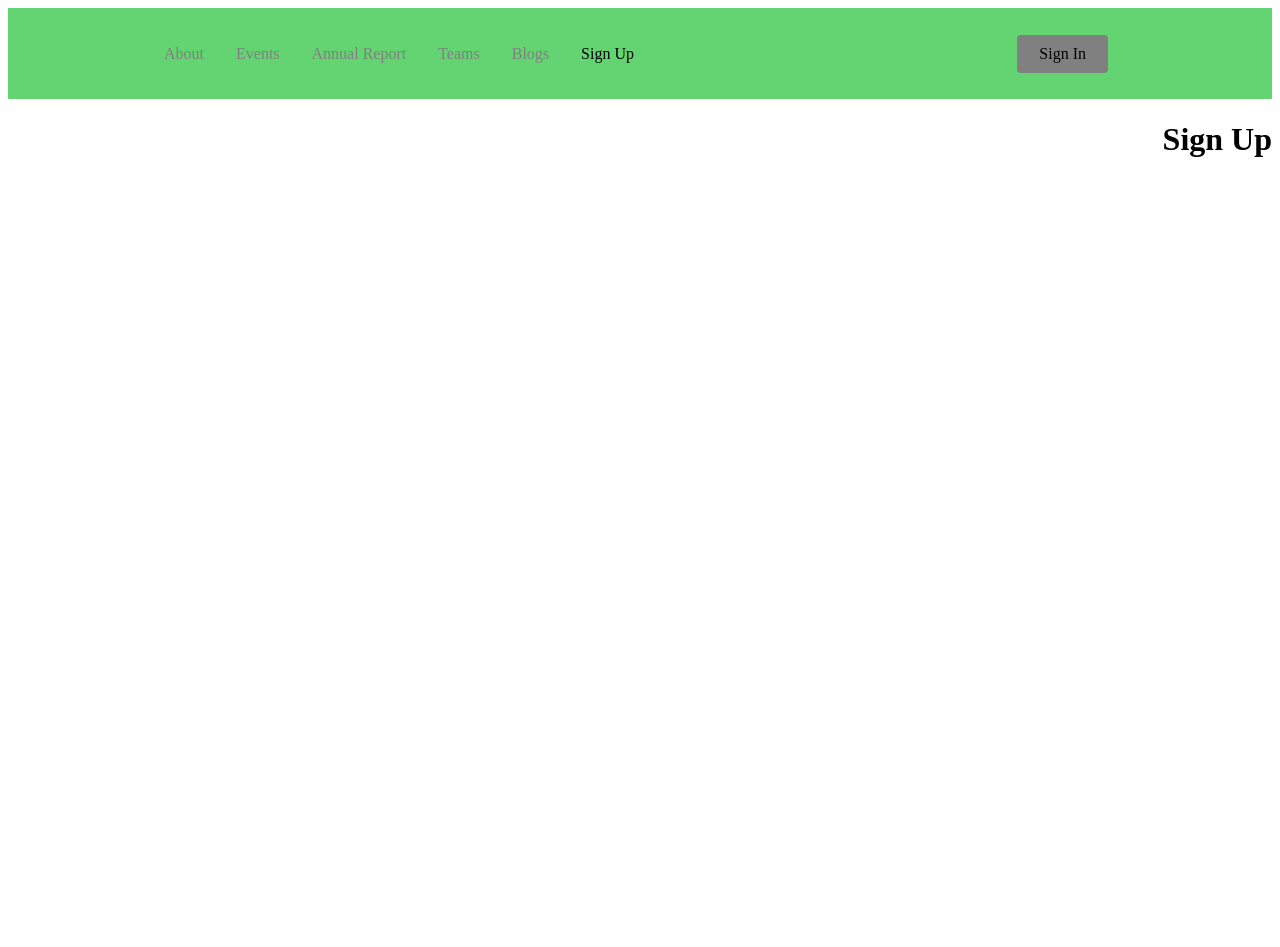
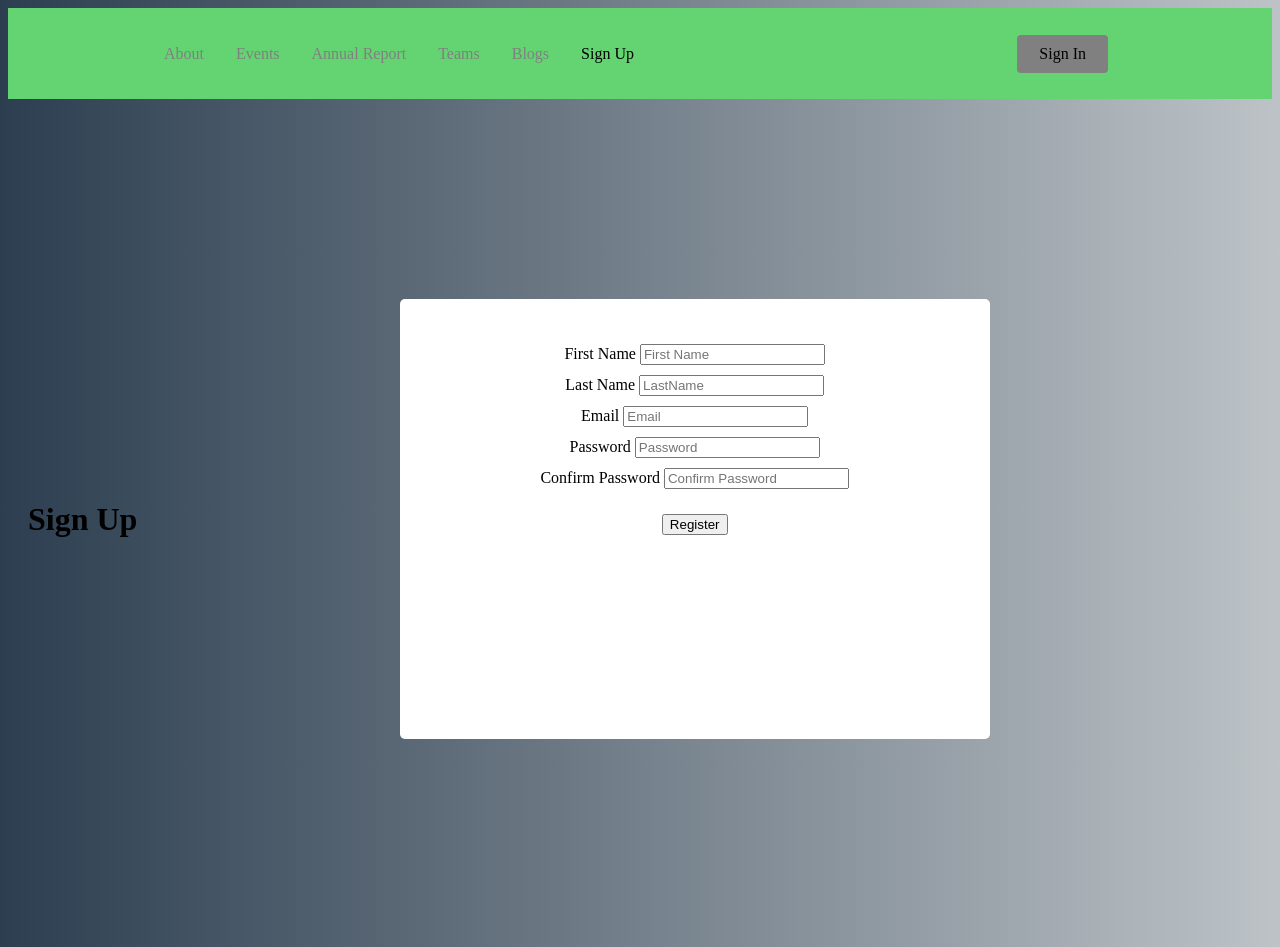
Before and after one commit to deepa5053/website, a React (Create React App) app: page /sign-up in a window 1280 px wide. Before the commit the page ends 907 px from the top, so only its background shows below. Built offline with nearby package versions, Linux system fonts and the light colour scheme.

Commit message:
sign up form created

```diff
--- a/src/App.js
+++ b/src/App.js
@@ -9,6 +9,7 @@ import AnnualReport from './pages/annual';
 import Teams from './pages/team';
 import Blogs from './pages/blogs';
 import SignUp from './pages/signup';
+import signin from './pages/signin';
 
 function App() {
   return (
@@ -23,6 +24,7 @@ function App() {
         <Route path='/team' element={<Teams/>} />
         <Route path='/blogs' element={<Blogs/>} />
         <Route path='/sign-up' element={<SignUp/>} />
+        <Route path='/signin' element={<signin/>} />
       </Routes>
 
     </Router>
--- a/src/components/Navbar/index.js
+++ b/src/components/Navbar/index.js
@@ -37,6 +37,7 @@ const Navbar = () => {
           {/* <NavBtnLink to='/sign-in'>Sign In</NavBtnLink> */}
         </NavMenu>
         <NavBtn>
+
           <NavBtnLink to='/signin'>Sign In</NavBtnLink>
         </NavBtn>
       </Nav>
--- a/src/pages/about.js
+++ b/src/pages/about.js
@@ -10,7 +10,7 @@ const About = () => {
         height: '100vh'
       }}
     >
-      <h1>GeeksforGeeks is a Computer Science portal for geeks.</h1>
+      <h1>Welcome</h1>
     </div>
   );
 };
--- a/src/pages/blogs.js
+++ b/src/pages/blogs.js
@@ -10,7 +10,7 @@ const Blogs = () => {
         height: '100vh'
       }}
     >
-      <h1>Welcome to GeeksforGeeks Blogs</h1>
+      <h1>Welcome to Blogs</h1>
     </div>
   );
 };
--- a/src/pages/events.js
+++ b/src/pages/events.js
@@ -10,7 +10,7 @@ const Events = () => {
         height: '100vh'
       }}
     >
-      <h1>Welcome to GeeksforGeeks Events</h1>
+      <h1>Welcome to Events</h1>
     </div>
   );
 };
--- a/src/pages/index.js
+++ b/src/pages/index.js
@@ -10,7 +10,7 @@ const Home = () => {
         height: '100vh'
       }}
     >
-      <h1>Welcome to GeeksforGeeks</h1>
+      <h1>Welcome to my website</h1>
     </div>
   );
 };
--- /dev/null
+++ b/src/pages/sign-in.css
@@ -0,0 +1,40 @@
+body{
+    background: #bdc3c7;  /* fallback for old browsers */
+    background: -webkit-linear-gradient(to right, #2c3e50, #bdc3c7);  /* Chrome 10-25, Safari 5.1-6 */
+    background: linear-gradient(to right, #2c3e50, #bdc3c7); /* W3C, IE 10+/ Edge, Firefox 16+, Chrome 26+, Opera 12+, Safari 7+ */
+}
+h1{
+    justify-content: center;
+    display: flex;
+}
+.form{
+    background-color: white;
+    border-radius: 5px;
+    width: 550px;
+    height: 400px;
+    margin: 20px auto;
+    padding: 20px;
+
+    /* height: 600px; */
+}
+
+.form-body{
+    text-align: left;
+    padding: 20px 10px;
+    text-align: center;
+}
+.form-body > *{
+    padding: 5px;
+}
+
+.form__label{
+    width: 40%;
+}
+
+.form_input{
+    width: 60%;
+}
+
+.footer{
+    text-align: center;
+}
--- /dev/null
+++ b/src/pages/signin.js
@@ -0,0 +1,39 @@
+import React from "react";
+
+
+import "./sign-in.css";
+
+const signin = () => {
+
+
+  return (
+    <div
+      style={{
+        display: 'flex',
+        justifyContent: 'right',
+        alignItems: 'center',
+        height: '100vh',
+        padding: '20px',
+
+      }}
+    >
+      <h1>Sign In</h1>
+    <div className="form">
+          <div className="form-body">
+              <div className="username">
+                  <label className="form__label" for="firstName">First Name </label>
+                  <input className="form__input" type="text" id="firstName" placeholder="First Name"/>
+              </div>
+              <div className="password">
+                  <label className="form__label" for="password">Password </label>
+                  <input className="form__input" type="password"  id="password" placeholder="Password"/>
+              </div>
+          </div>
+          <div class="footer">
+              <button type="submit" class="btn">Sign-In</button>
+          </div>
+      </div>
+    </div>
+  );
+};
+export default signin;
--- /dev/null
+++ b/src/pages/signup.css
@@ -0,0 +1,40 @@
+body{
+    background: #bdc3c7;  /* fallback for old browsers */
+    background: -webkit-linear-gradient(to right, #2c3e50, #bdc3c7);  /* Chrome 10-25, Safari 5.1-6 */
+    background: linear-gradient(to right, #2c3e50, #bdc3c7); /* W3C, IE 10+/ Edge, Firefox 16+, Chrome 26+, Opera 12+, Safari 7+ */
+}
+h1{
+    justify-content: center;
+    display: flex;
+}
+.form{
+    background-color: white;
+    border-radius: 5px;
+    width: 550px;
+    height: 400px;
+    margin: 20px auto;
+    padding: 20px;
+
+    /* height: 600px; */
+}
+
+.form-body{
+    text-align: left;
+    padding: 20px 10px;
+    text-align: center;
+}
+.form-body > *{
+    padding: 5px;
+}
+
+.form__label{
+    width: 40%;
+}
+
+.form_input{
+    width: 60%;
+}
+
+.footer{
+    text-align: center;
+}
--- a/src/pages/signup.js
+++ b/src/pages/signup.js
@@ -1,16 +1,45 @@
 import React from 'react';
-
+import './signup.css'
 const SignUp = () => {
   return (
     <div
       style={{
         display: 'flex',
-        justifyContent: 'Right',
-        alignItems: 'Right',
-        height: '100vh'
+        justifyContent: 'right',
+        alignItems: 'center',
+        height: '100vh',
+        padding: '20px',
+
       }}
     >
       <h1>Sign Up</h1>
+      <div className="form">
+          <div className="form-body">
+              <div className="username">
+                  <label className="form__label" for="firstName">First Name </label>
+                  <input className="form__input" type="text" id="firstName" placeholder="First Name"/>
+              </div>
+              <div className="lastname">
+                  <label className="form__label" for="lastName">Last Name </label>
+                  <input  type="text" name="" id="lastName"  className="form__input"placeholder="LastName"/>
+              </div>
+              <div className="email">
+                  <label className="form__label" for="email">Email </label>
+                  <input  type="email" id="email" className="form__input" placeholder="Email"/>
+              </div>
+              <div className="password">
+                  <label className="form__label" for="password">Password </label>
+                  <input className="form__input" type="password"  id="password" placeholder="Password"/>
+              </div>
+              <div className="confirm-password">
+                  <label className="form__label" for="confirmPassword">Confirm Password </label>
+                  <input className="form__input" type="password" id="confirmPassword" placeholder="Confirm Password"/>
+              </div>
+          </div>
+          <div class="footer">
+              <button type="submit" class="btn">Register</button>
+          </div>
+      </div>
     </div>
   );
 };
--- a/src/pages/team.js
+++ b/src/pages/team.js
@@ -10,7 +10,7 @@ const Teams = () => {
         height: '100vh'
       }}
     >
-      <h1>Welcome to GeeksforGeeks Team</h1>
+      <h1>Welcome to Team</h1>
     </div>
   );
 };
```
